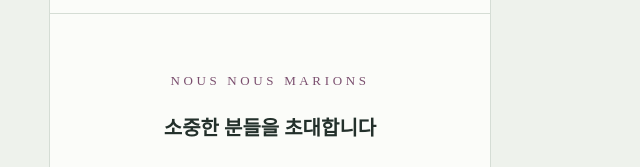
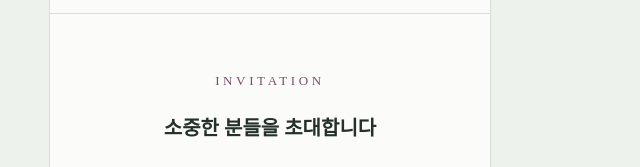
Before and after one commit to pinkmarble91/daehyeon-jooeun, a plain HTML site: page index.html in a window 1280 px wide. Shown: the part 462-629 px from the top of the page, 370-1010 px from the left. Drawn offline with Linux system fonts and the light colour scheme; a web font is replaced by a local one.

Commit message:
인사말 중제목 INVITATION으로 되돌림
Co-Authored-By: Claude Opus 5.5 <noreply@anthropic.com>
Claude-Session: https://claude.ai/code/session_018uNyQFxBrY2zz85QpLfbpj

```diff
--- a/index.html
+++ b/index.html
@@ -146,7 +146,7 @@ fieldset{border:0;margin:0;padding:0}
 <p class="when">2027년 1월 30일 토요일 오전 11시 20분<br>페페신사</p>
 </section>
 <section aria-labelledby="t-greet">
-<p class="eyebrow">Nous nous marions</p>
+<p class="eyebrow">Invitation</p>
 <h2 id="t-greet">소중한 분들을 초대합니다</h2>
 <p class="greet">
 안녕하세요 김대현 김주은입니다.<br>
```
